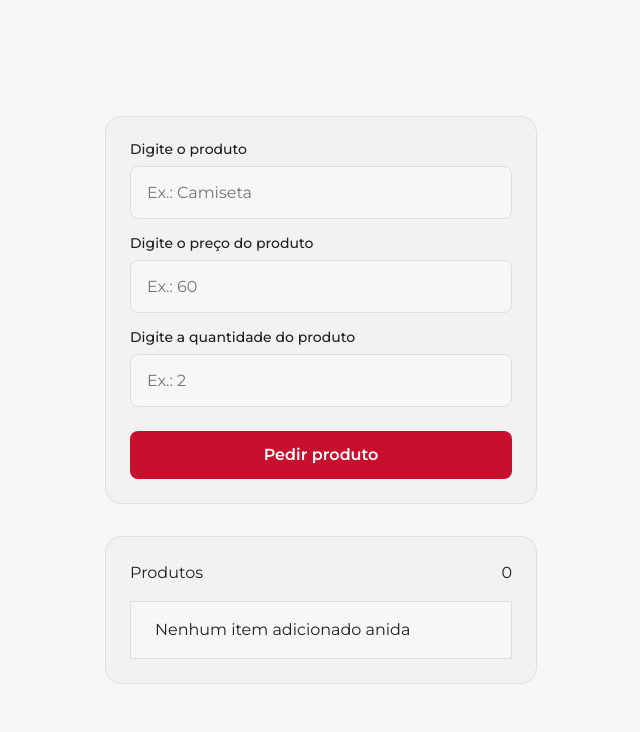
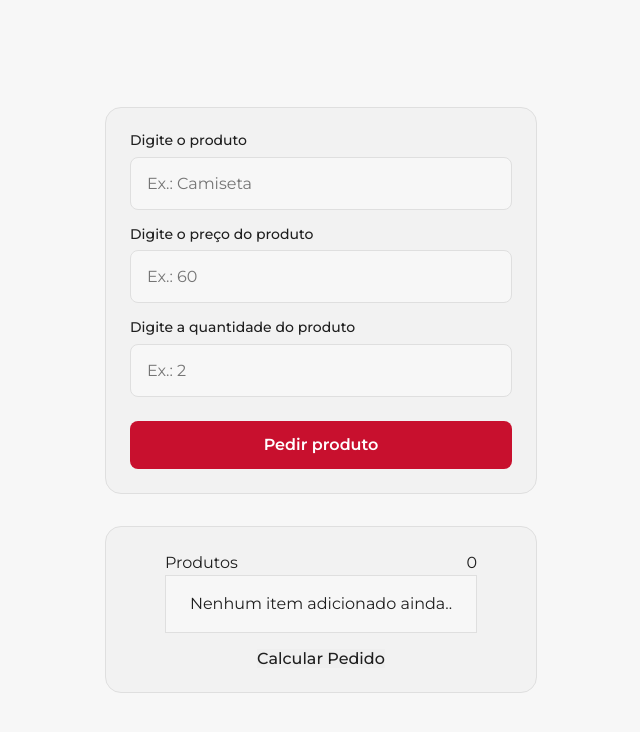
Before and after one commit to diego-peloso/carrinho-compras, a plain HTML site: page index.html in a window 1280 px wide. Shown: the whole page, without its empty margins (319-959 px from the left). Drawn offline with nearby package versions, Linux system fonts and the light colour scheme.

Commit message:
feat: adiciona link para o Material Symbols

```diff
--- a/index.html
+++ b/index.html
@@ -5,6 +5,9 @@
     <meta charset="UTF-8">
     <meta name="viewport" content="width=device-width, initial-scale=1.0">
     <title>Document</title>
+    <link
+        href="https://fonts.googleapis.com/css2?family=Material+Symbols+Outlined:opsz,wght,FILL,GRAD@20..48,100..700,0..1,-50..200&"
+        rel="stylesheet" />
     <link rel="stylesheet" href="css/style.css">
 </head>
 
@@ -32,11 +35,12 @@
 
                 </div>
 
-                <input type="submit" value="Pedir produto" class="btn button-submit">
+                <input type="submit" value="Pedir produto" class="btn btn-brand btn-main">
 
             </form>
         </div>
         <div class="card res">
+            <div class="group">
                 <div class="head">
                     <p>Produtos</p>
                     <div class="order-quantity">
@@ -45,10 +49,10 @@
                 </div>
 
                 <ul class="list">
-                <li class="placeholder" ><p>Nenhum item adicionado anida</p></li>
+                    <li class="placeholder">Nenhum item adicionado ainda..</li>
                 </ul>
-
-
+            </div>
+            <button class="btn btn-brand">Calcular Pedido</button>
         </div>
     </div>
 
```
Lines whose indentation alone changed are shown as unchanged.
